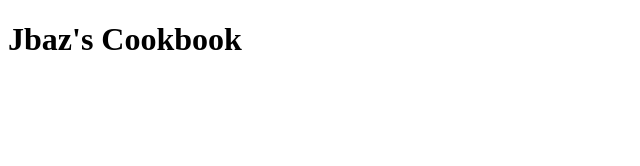
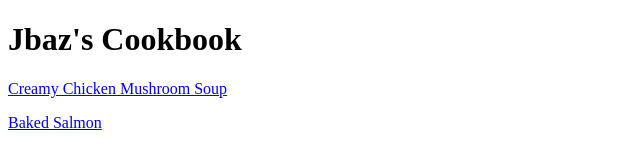
Before and after one commit to Julian-Bazo/odin-recipes, a plain HTML site: page index.html in a window 1280 px wide. Shown: the whole page, without its empty margins (0-640 px from the left). Drawn offline with Linux system fonts and the light colour scheme.

Commit message:
Add link integration between subdirectories
index.html now has links to each corresponding subdirectory, while each subdirectory has a link back to index.html.

```diff
--- a/index.html
+++ b/index.html
@@ -8,7 +8,8 @@
 
 <body>
     <h1>Jbaz's Cookbook</h1>
-
+    <p><a href="../odin-recipes/recipes/mushroom-soup.html">Creamy Chicken Mushroom Soup</a></p>
+    <p><a href="../odin-recipes/recipes/salmon.html">Baked Salmon</a></p>
 
 </body>
 
```
Also changed, not shown: recipes/mushroom-soup.html (+2 -2 lines), recipes/salmon.html (+1 -1 lines).
